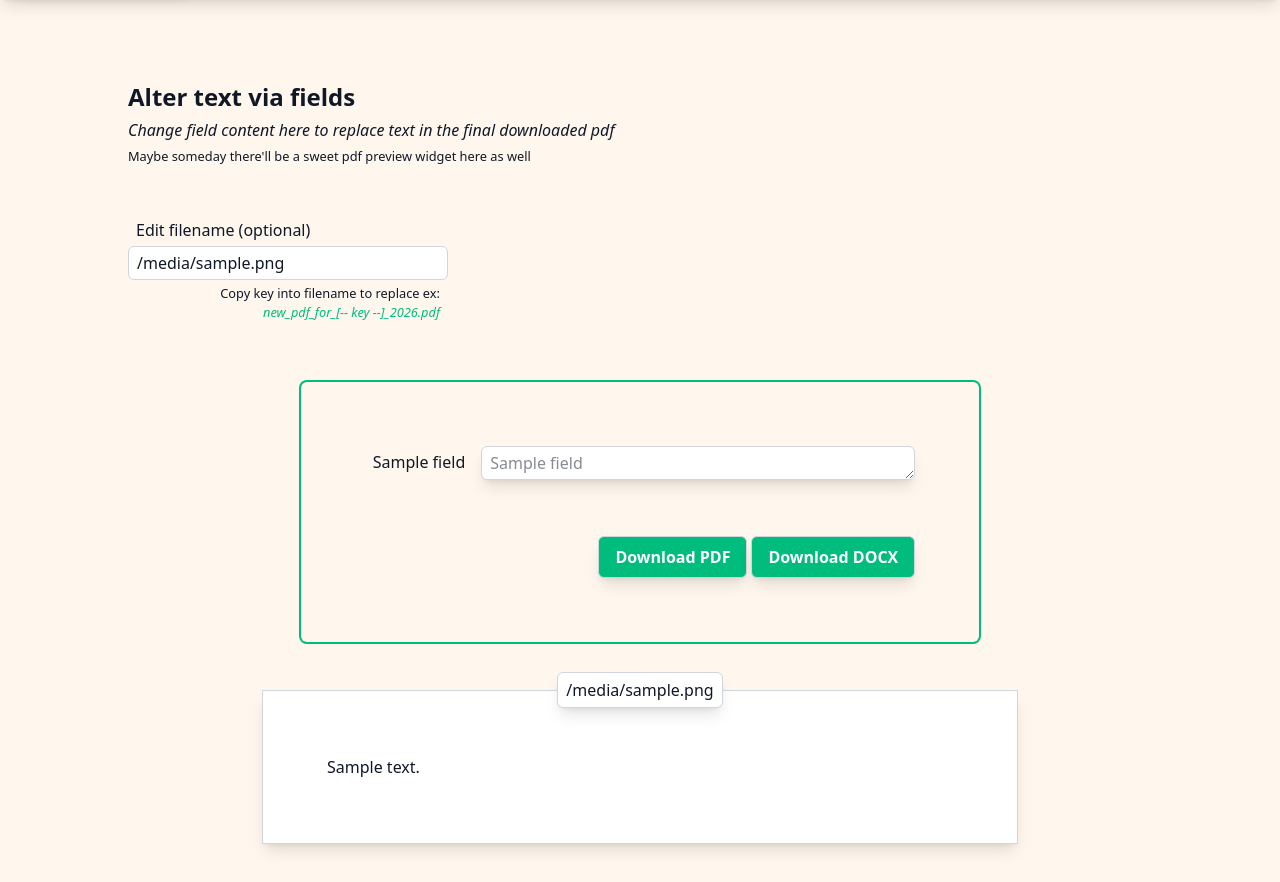
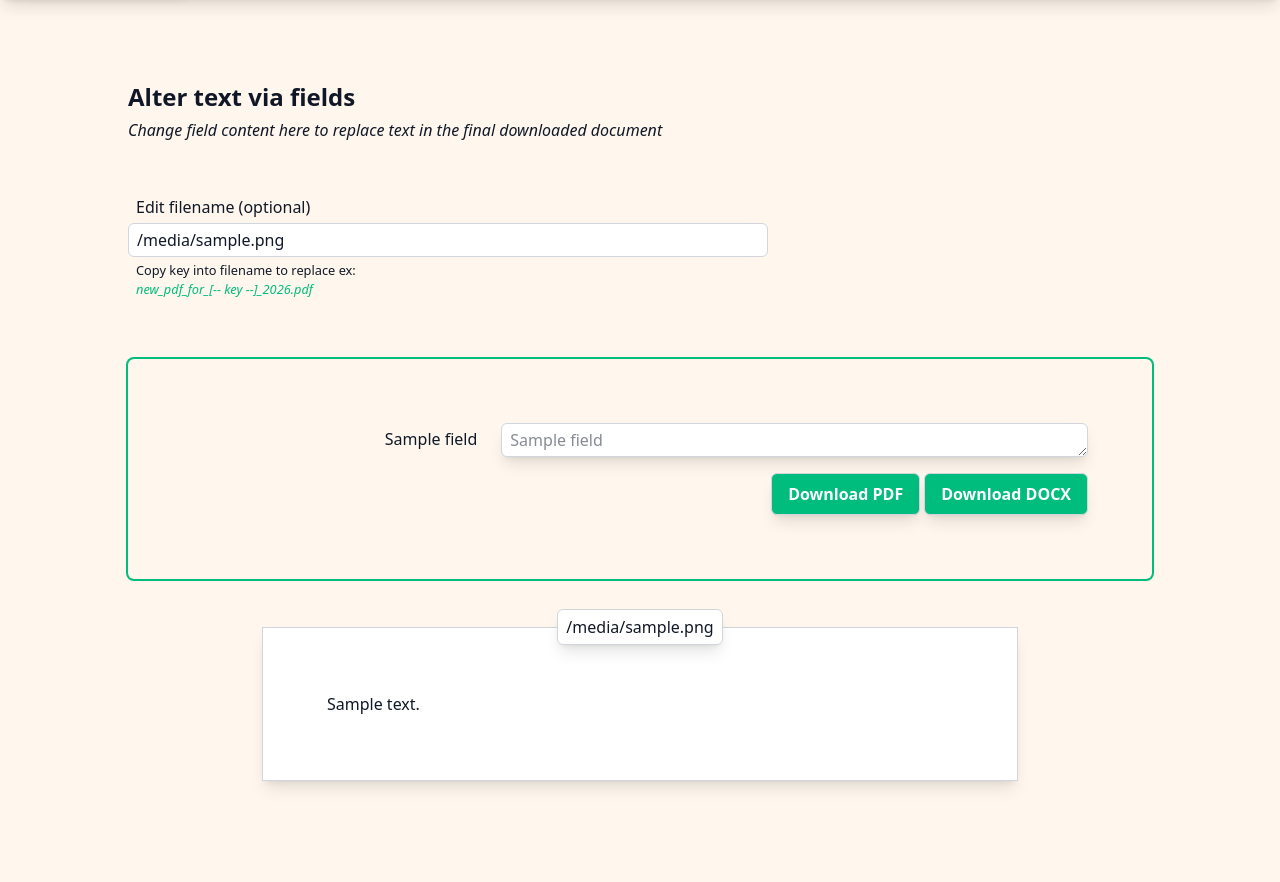
Before and after one commit to c1eren/DOCEDIT, a Flask app: template templates/create_new_pdf.html in a window 1280 px wide. Shown: the part 59-941 px from the top of the page. After the commit the page ends 844 px from the top, so only its background shows below. Run offline with Flask 3, Linux system fonts and the light colour scheme; the template is opened without the code that fills it: most values are stand-ins (such as "Sample title", 1, 10 or a date in 2020); style sheets or scripts are compiled from the project's sources; some libraries are stand-ins or nearby versions.

Commit message:
Document gen html updated

```diff
--- a/templates/create_new_pdf.html
+++ b/templates/create_new_pdf.html
@@ -4,7 +4,8 @@
         <meta charset="UTF-8">
         <meta name="viewport" content="width=device-width, initial-scale=1.0">
         <link href="./static/output.css" rel="stylesheet">
-        <title>DOCEDIT | Create Template</title>
+        <link rel="icon" href="./static/res/DOCEDIT_favicon.png" type="image/png">
+        <title>DOCEDIT | Generate Document</title>
     </head>
     <body class="bg-orange-50">
         {% include '_nav.html' %}
@@ -20,8 +21,7 @@
 
             <div class="flex flex-col gap-1 text-start">
                 <h3 class="font-bold">Alter text via fields</h3>
-                <p class="italic">Change field content here to replace text in the final downloaded pdf</p>
-                <small>Maybe someday there'll be a sweet pdf preview widget here as well</small>
+                <p class="italic">Change field content here to replace text in the final downloaded document</p>
             </div>
             <br><br>
             <form class="w-full" method="post" id="download-form">
@@ -30,28 +30,24 @@
                 <div>
                     <div class="flex flex-col max-w-[90vw] sm:max-w-[75vw] md:max-w-[50vw] lg:max-w-[25vw]">
                         <label class="px-[clamp(0.5rem,0.5vw,2rem)] py-[clamp(0.25rem,0.25vw,0.5rem)] h-fit" for="filename-field">Edit filename (optional)</label>
-                        <input id="filename-field" name="docName" class="dialog-text shadow-none" placeholder="{{fileName.replace('.docx', '.pdf')}}" value="{{fileName.replace('.docx', '.pdf')}}">
+                        <input id="filename-field" name="docName" class="dialog-text shadow-none max-w-[90vw] sm:w-[50vw]" placeholder="{{fileName.replace('.docx', '.pdf')}}" value="{{fileName.replace('.docx', '.pdf')}}">
                         <small class="
-                        px-[clamp(0.5rem,0.5vw,2rem)] py-[clamp(0.25rem,0.25vw,0.5rem)] h-fit text-end
+                        px-[clamp(0.5rem,0.5vw,2rem)] py-[clamp(0.25rem,0.25vw,0.5rem)] h-fit
                         ">Copy key into filename to replace ex: <span class="italic text-nowrap text-emerald-500 active:text-emerald-400 hover:text-emerald-700 ">new_pdf_for_[-- key --]_2026.pdf</span></small>
                     </div>
                 </div>
                 <br>
                 {% if fields %}
-                <div class="sm:grid gap-4 items-start justify-start self-center
+                <div class="sm:grid sm:grid-cols-[1fr_2fr]  flex flex-col gap-4 self-center
                 p-[clamp(1rem,5vw,4rem)] rounded-md ring-2
-                max-w-[90vw] w-full sm:w-fit
+                max-w-[90vw] w-full
                 ring-emerald-500 hover:ring-emerald-400 active:ring-emerald-700 shadow-sm
                 ">
                 {% for field in fields %}
-                    <div class="flex flex-col
-                    sm:grid sm:grid-cols-[1fr_2fr]
-                    md:grid-cols-[1fr_3fr]
-                    lg:grid-cols-[1fr_4fr]
-                    gap-2 ">
-                        <label class="px-[clamp(0.5rem,0.5vw,2rem)] py-[clamp(0.25rem,0.25vw,0.5rem)] h-fit sm:text-end text-nowrap" for="field-{{ loop.index0 }}">{{field}}</label>
-                        <textarea id="field-{{ loop.index0 }}" name="{{field}}" class="dialog-text field-sizing-content text-nowrap" placeholder="{{field}}" required></textarea>
-                    </div>
+
+                        <label class="sm:col-start-1 sm:col-span-1 w-full px-[clamp(0.5rem,0.5vw,2rem)] py-[clamp(0.25rem,0.25vw,0.5rem)] h-fit sm:text-end" for="field-{{ loop.index0 }}">{{field}}</label>
+                        <textarea id="sm:col-start-2 sm:col-span-1 w-full field-{{ loop.index0 }}" name="{{field}}" class="dialog-text field-sizing-content" placeholder="{{field}}" required></textarea>
+
                 {% endfor %}
                 <br>
                 <div class="flex gap-1 sm:justify-self-end">
```
